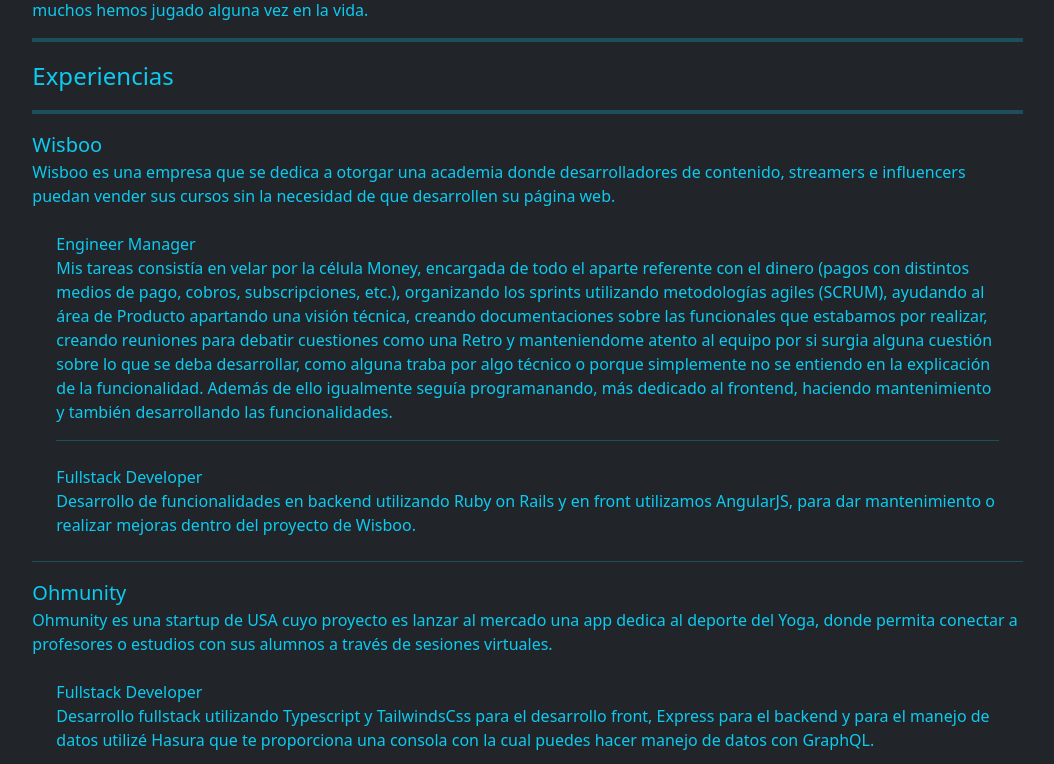
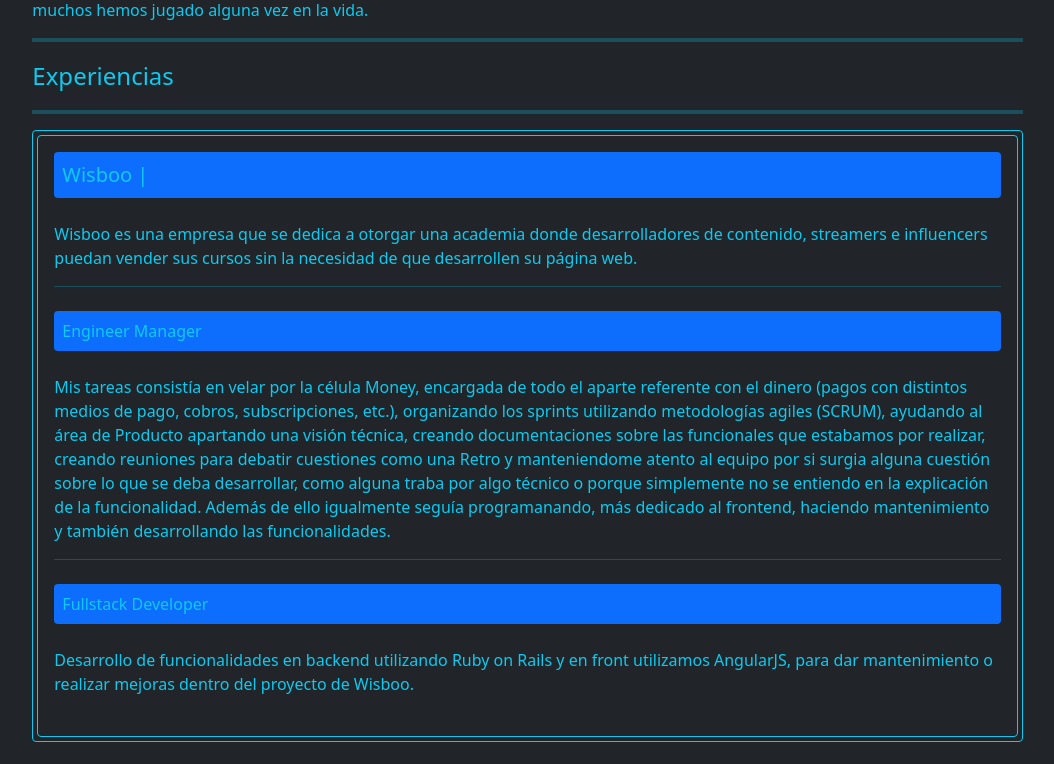
Before and after one commit to SFJavierE/portfoliojavier, a React (Create React App) app: page / in a window 1280 px wide. Shown: the part 2700-3464 px from the top of the page, without its empty margins (221-1275 px from the left). Built offline with nearby package versions, Linux system fonts and the light colour scheme.

Commit message:
change style from experiencies

```diff
--- a/src/components/experiencies/Experiencies.tsx
+++ b/src/components/experiencies/Experiencies.tsx
@@ -54,8 +54,10 @@
     const listExperiencies = ({name, description, titles, wortTime} : Company, i: number) => {
         const listTitles = ({ name, description } : Job, i: number) => {
             return (
-                <div className='px-4 my-4'>
-                    <span>{name}</span>
+                <div className='my-4 '>
+                    <div className='bg-primary p-2 rounded-1'>
+                        <span>{name}</span>
+                    </div>
                     <br />
                     <span>{description}</span>
                     {(i < titles.length - 1) && <hr />}
@@ -64,12 +66,16 @@
         }
 
         return (
-            <div>
-                <span className='fs-5'>{name}</span>
-                <br className='my-2'/>
-                <span>{description}</span>
-                {titles.map((t: Job, i: number) => listTitles(t, i))}
-                {(i < experiencies.length - 1) && <hr />}
+            <div className='border border-1 p-1 mb-4 border-info rounded-1'>
+                <div className='border border-1 p-3 border-info rounded-1'>
+                    <div className='bg-primary p-2 rounded-1'>
+                        <span className='fs-5'>{name} | </span>
+                    </div>
+                    <br className=''/>
+                    <span>{description}</span>
+                    <hr />
+                    {titles.map((t: Job, i: number) => listTitles(t, i))}
+                </div>
             </div>
         )
     }
```
